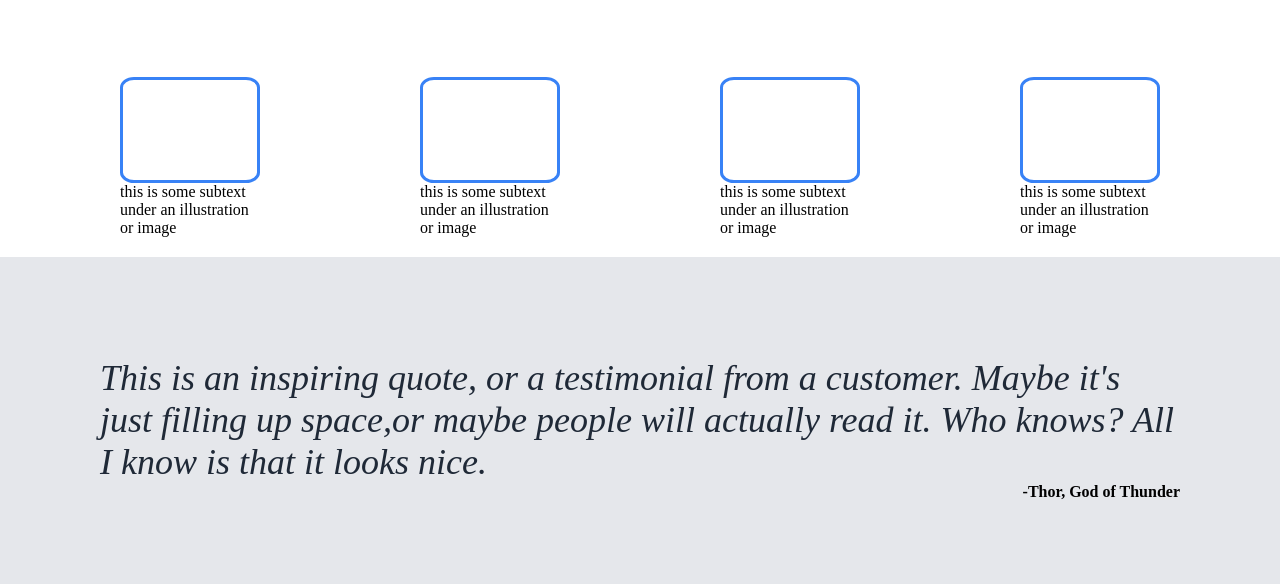
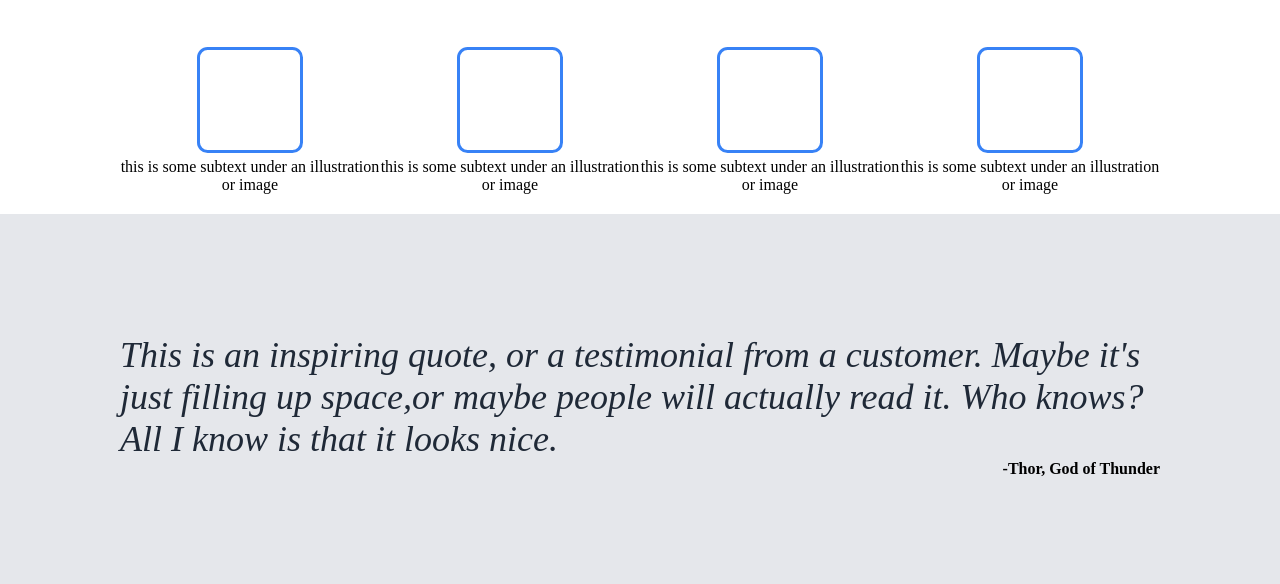
Before and after one commit to a-kotte/Landing-Page, a plain HTML site: page index.html in a window 1280 px wide. Shown: the part 368-952 px from the top of the page. Drawn offline with Linux system fonts and the light colour scheme.

```diff
--- a/styles.css
+++ b/styles.css
@@ -2,6 +2,8 @@ body {
   display: flex;
   flex-direction: column;
   margin: 0px;
+  justify-content: space-between;
+  min-height: 100vh;
 }
 
 .header,
@@ -55,7 +57,6 @@ body {
 .title-image-container {
   background-color: gray;
   padding: 80px 100px;
-  margin: auto;
 }
 
 a {
@@ -74,7 +75,7 @@ a {
 .information-container {
   display: flex;
   flex-direction: column;
-  gap: 80px;
+  gap: 50px;
 }
 
 .information-title {
@@ -88,8 +89,7 @@ a {
 
 .information-cards-section {
   display: flex;
-  justify-content: space-around;
-  gap: 160px;
+  justify-content: center;
   align-items: center;
 }
 
@@ -101,23 +101,29 @@ a {
   padding: 50px;
 }
 
-.information-cards-container {
+.information-card-container {
   display: flex;
   flex-direction: column;
-  justify-content: center;
   align-items: center;
+  gap: 5px;
+}
+
+.info-card-subtext {
+  text-align: center;
+  flex: 1;
 }
 
 .quote-container {
   background-color: #E5E7EB;
   display: flex;
   flex-wrap: wrap;
-  padding: 100px;
+  padding: 120px;
 }
 
 .quote {
   font-size: 36px;
   font-style: italic;
+  font-weight: 100;
   color: #1F2937;
 }
 
```
